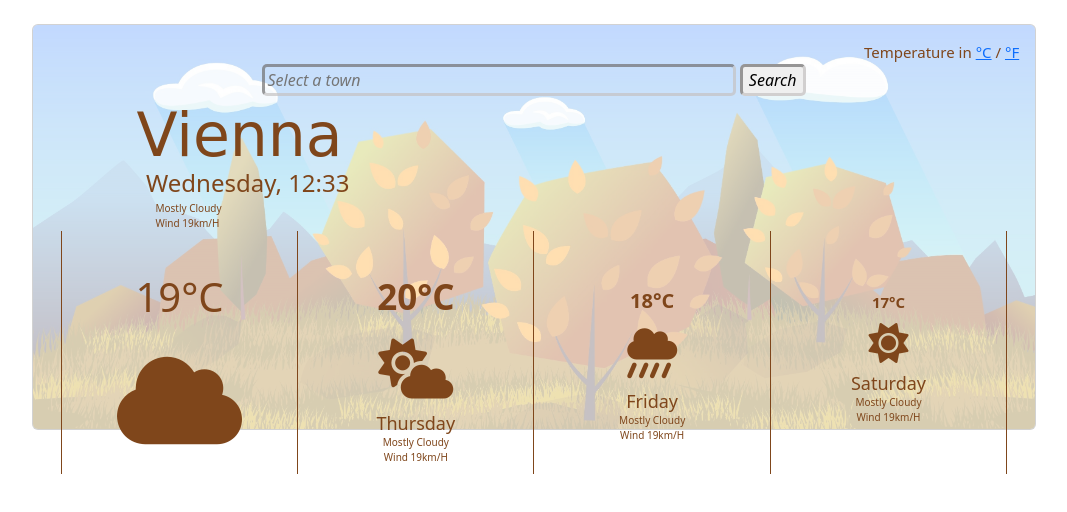
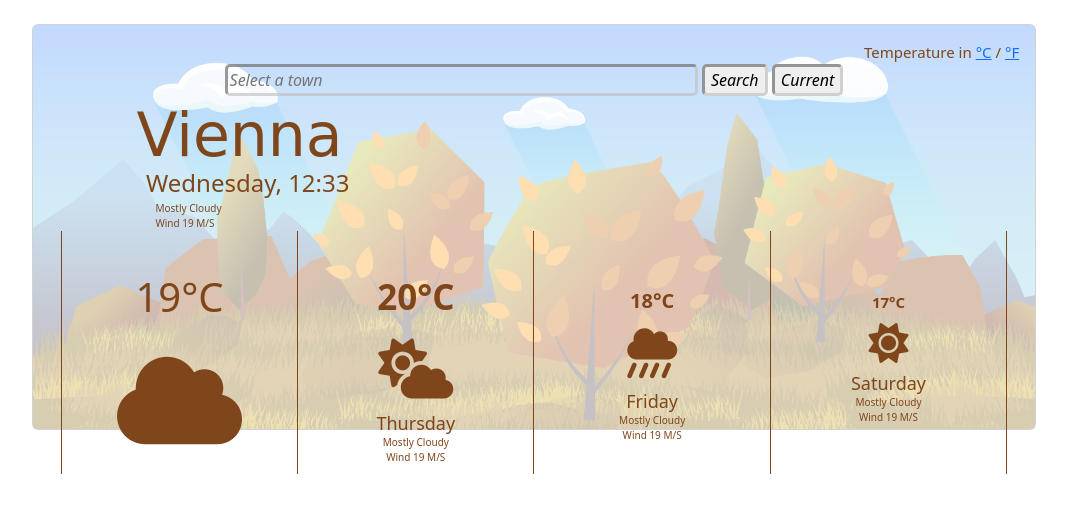
Before and after one commit to AdelJav/MP_SC, a plain HTML site: page index.html in a window 1280 px wide. Shown: the whole page, without its empty margins (106-1173 px from the left). Drawn offline with nearby package versions, Linux system fonts and the light colour scheme; a web font is replaced by a local one.

Commit message:
Update index.html

```diff
--- a/index.html
+++ b/index.html
@@ -3,7 +3,7 @@
   <head>
     <meta charset="UTF-8" />
     <meta name="viewport" content="width=device-width, initial-scale=1.0" />
-
+    <script src="https://unpkg.com/axios@1.1.2/dist/axios.min.js"></script>
     <link rel="preconnect" href="https://fonts.googleapis.com" />
     <link rel="preconnect" href="https://fonts.gstatic.com" crossorigin />
     <link
@@ -21,6 +21,7 @@
       crossorigin="anonymous"
     />
     <link rel="stylesheet" href="src/styles.css" />
+
     <title>Weather forecast</title>
   </head>
   <body>
@@ -47,13 +48,15 @@
                 class="inputtown"
               />
               <input type="submit" value="Search" class="submitButton" />
+              <button class="current" id="current">Current</button>
             </form>
+
             <h1>Vienna</h1>
             <p class="day1" id="today">Tuesday, 14:00</p>
-            <p class="details1">
+            <p class="details1" id="details1">
               Mostly cloudy
               <br />
-              Wind 19km/h
+              Wind 19 m/s
               <br />
             </p>
 
@@ -72,10 +75,10 @@
 
                 <div class="card-body cbody">
                   <h5 class="card-title day2" id="day2">Wednesday</h5>
-                  <p class="card-text details2">
+                  <p class="card-text details2" id="details2">
                     Mostly cloudy
                     <br />
-                    Wind 19km/h
+                    Wind 19 m/s
                   </p>
                 </div>
               </div>
@@ -87,10 +90,10 @@
 
                 <div class="card-body cbody">
                   <h5 class="card-title day3" id="day3">Thursday</h5>
-                  <p class="card-text details3">
+                  <p class="card-text details3" id="details3">
                     Mostly cloudy
                     <br />
-                    Wind 19km/h
+                    Wind 19 m/s
                   </p>
                 </div>
               </div>
@@ -102,10 +105,10 @@
 
                 <div class="card-body cbody">
                   <h5 class="card-title day4" id="day4">Friday</h5>
-                  <p class="card-text details4">
+                  <p class="card-text details4" id="details4">
                     Mostly cloudy
                     <br />
-                    Wind 19km/h
+                    Wind 19 m/s
                   </p>
                 </div>
               </div>
```
